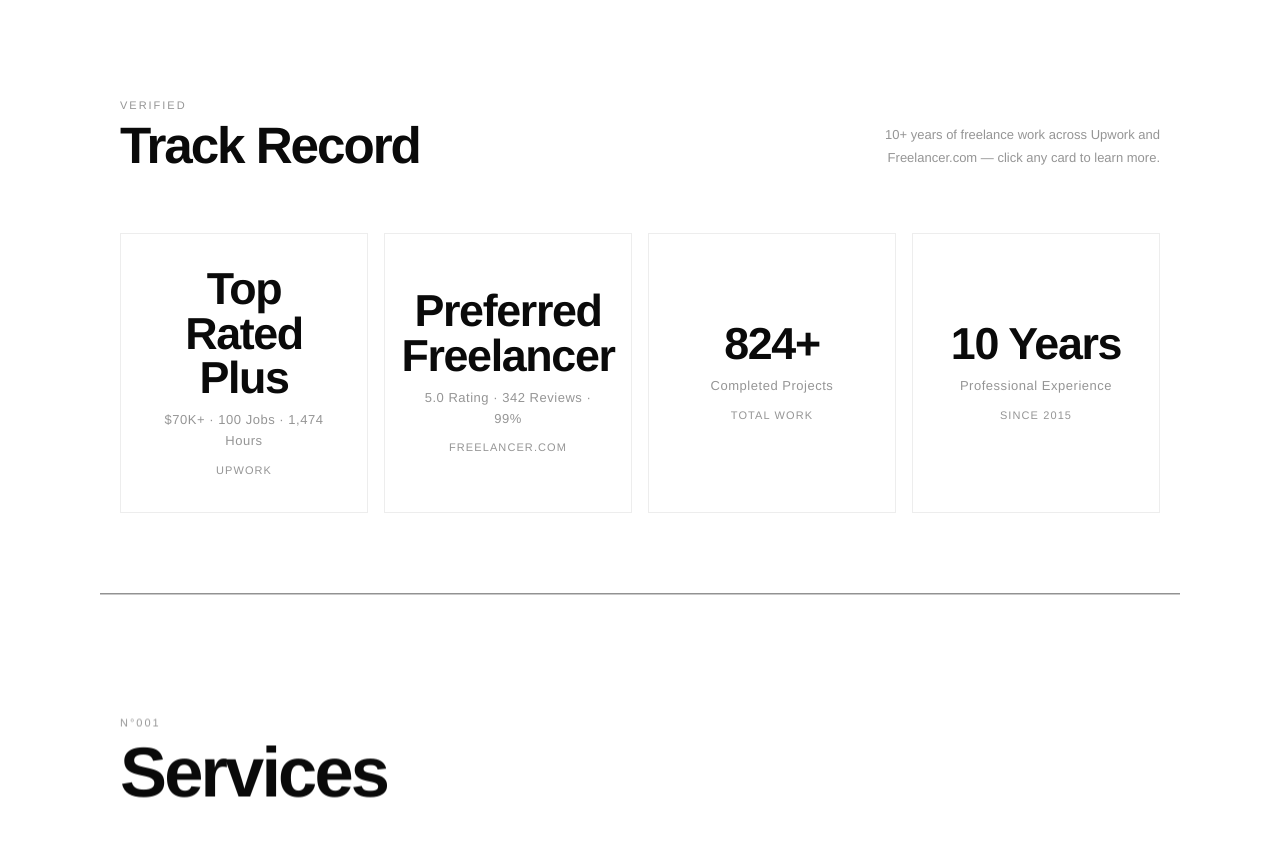
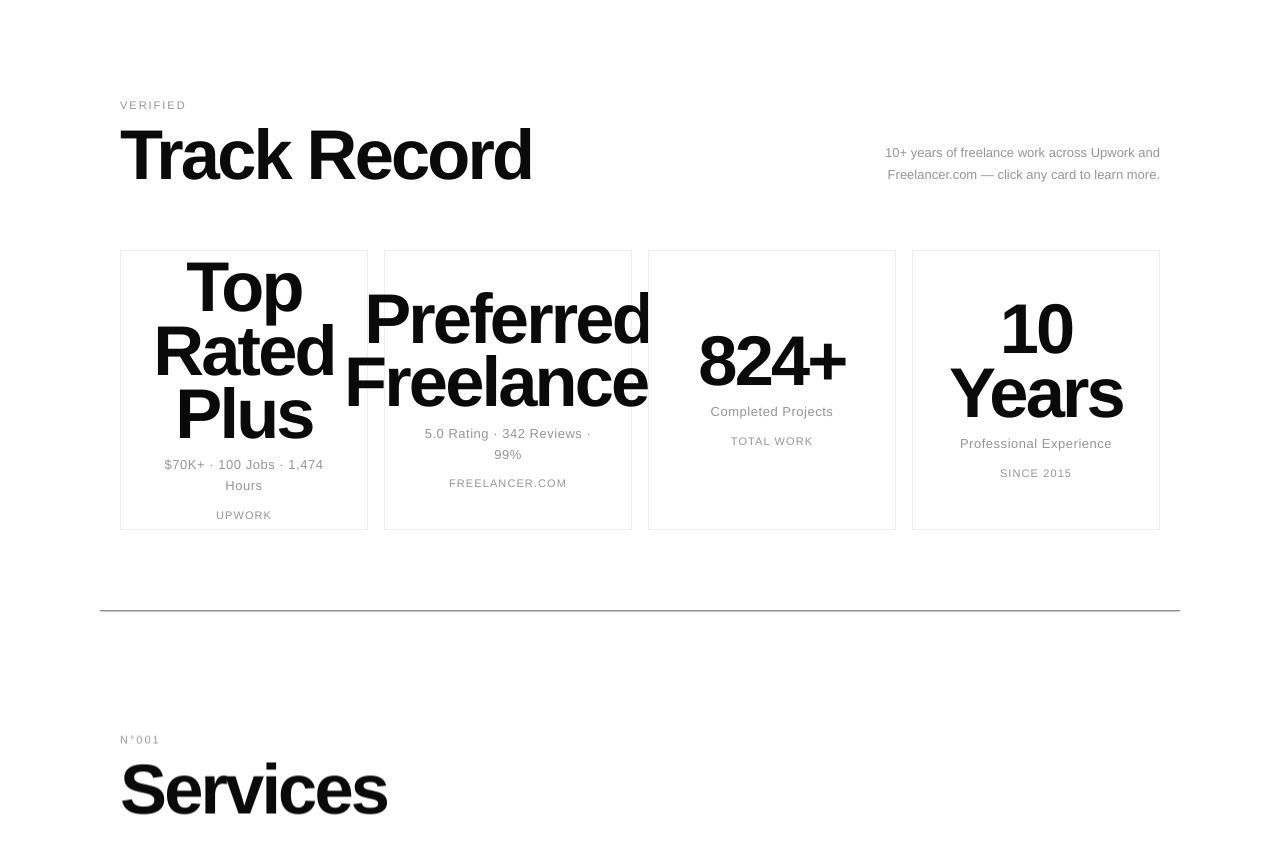
Before and after one commit to berkbankoglu/banko-arts-portfolio, a Next.js app: page / in a window 1280 px wide. Shown: the part 1600-2453 px from the top of the page. Built offline with nearby package versions, Linux system fonts and the light colour scheme; no server answers.

Commit message:
Track Record: card values and heading same font size as other sections

```diff
--- a/app/page.js
+++ b/app/page.js
@@ -734,7 +734,7 @@ function FlipCard({ card, index, sectionVisible }) {
           display: 'flex', flexDirection: 'column', alignItems: 'center', justifyContent: 'center',
           background: '#fff', textAlign: 'center', gap: 10,
         }}>
-          <p style={{ fontSize: 'clamp(36px, 3.5vw, 60px)', fontWeight: 800, letterSpacing: '-0.03em', lineHeight: 1 }}>{card.value}</p>
+          <p style={{ fontSize: 'clamp(48px, 5.5vw, 96px)', fontWeight: 800, letterSpacing: '-0.04em', lineHeight: 0.9 }}>{card.value}</p>
           <p style={{ fontSize: 13, color: 'var(--muted)', letterSpacing: '0.04em' }}>{card.sub}</p>
           <p style={{ fontSize: 11, color: 'var(--muted)', letterSpacing: '0.1em', textTransform: 'uppercase' }}>{card.label}</p>
         </div>
@@ -776,7 +776,7 @@ function StatsSection() {
       <div style={{ display: 'flex', justifyContent: 'space-between', alignItems: 'flex-end', marginBottom: 64 }}>
         <div>
           <p style={{ fontSize: 11, letterSpacing: '0.18em', color: 'var(--muted)', textTransform: 'uppercase', marginBottom: 8 }}>Verified</p>
-          <h2 style={{ fontSize: 'clamp(36px, 4vw, 72px)', fontWeight: 800, letterSpacing: '-0.04em', lineHeight: 0.9 }}>Track Record</h2>
+          <h2 style={{ fontSize: 'clamp(48px, 5.5vw, 96px)', fontWeight: 800, letterSpacing: '-0.04em', lineHeight: 0.9 }}>Track Record</h2>
         </div>
         <p style={{ fontSize: 13, color: 'var(--muted)', maxWidth: 360, textAlign: 'right', lineHeight: 1.7 }}>
           10+ years of freelance work across Upwork and Freelancer.com — click any card to learn more.
```
